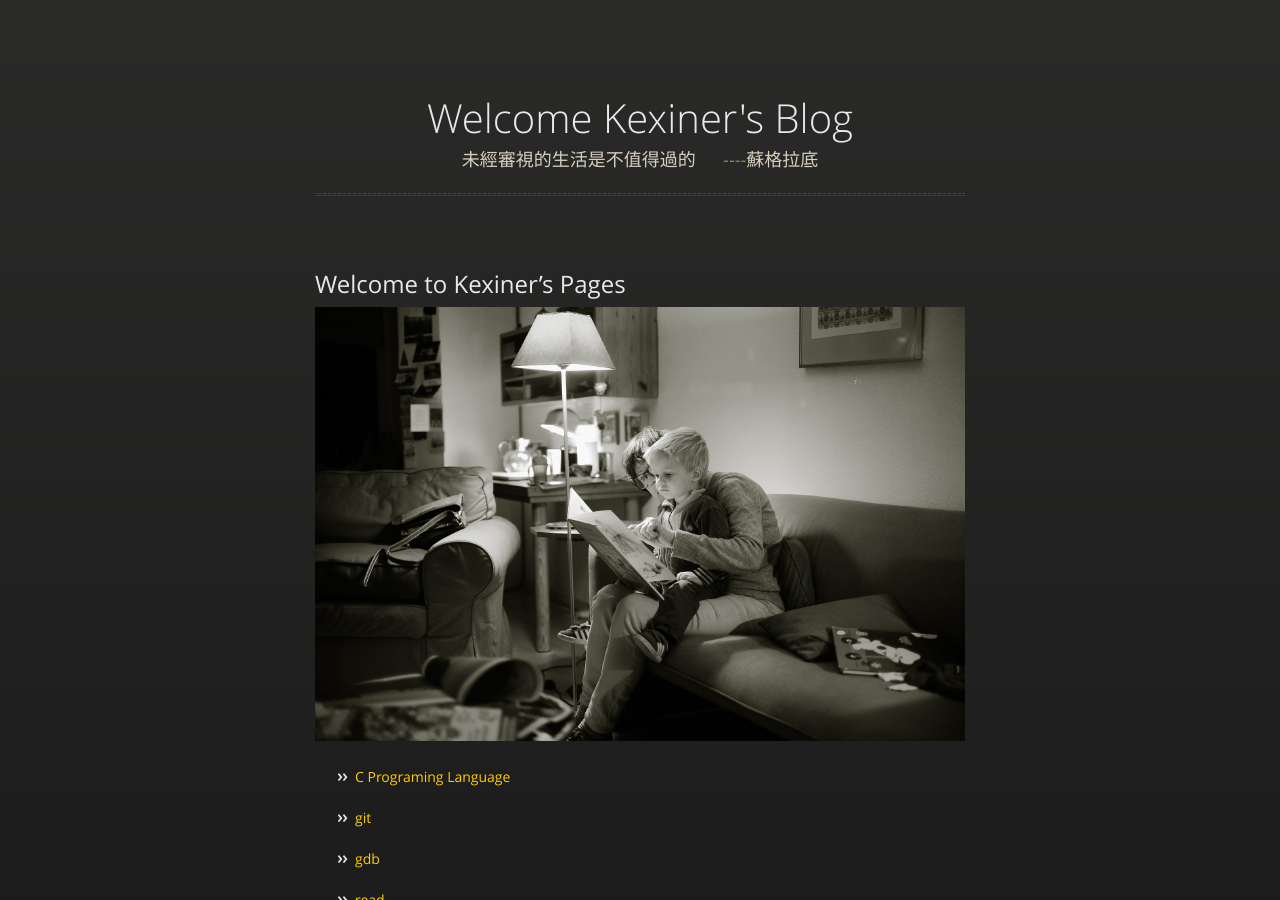
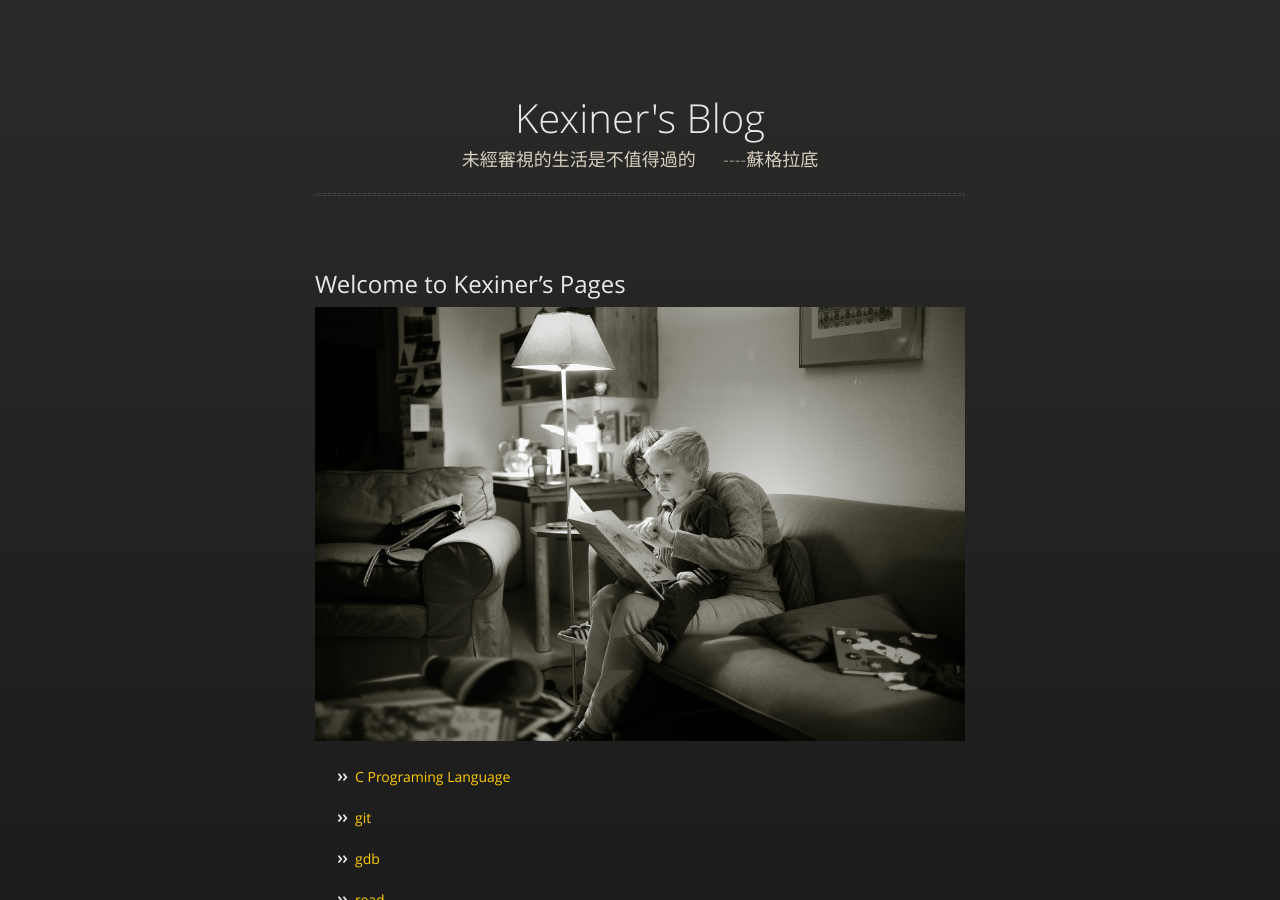
Before and after one commit to kexinerchen/kexinerchen.github.io, a Jekyll site: the page built from index.md, in a window 1280 px wide and 900 px high. Built offline with Jekyll 4.4.1, drawn with Linux system fonts in a browser that asks for light colours; our own code applies the rules of GitHub Pages for plain Markdown files.

Commit message:
Update _config.yml

```diff
--- a/_config.yml
+++ b/_config.yml
@@ -1,4 +1,4 @@
-title: Welcome Kexiner's Blog
+title: Kexiner's Blog
 description: 未經審視的生活是不值得過的  &emsp;  ----蘇格拉底
 show_downloads: true
 google_analytics:
```
